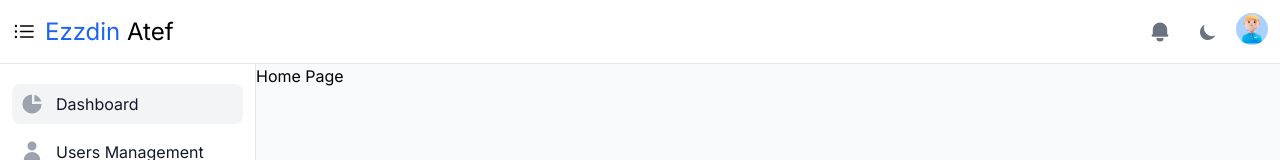
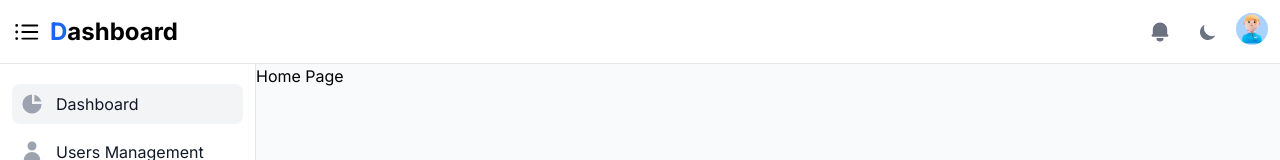
Before and after one commit to ezzdin-atef/ultimate-dashboard-kit, a React (Vite) app: page /manage in a window 1280 px wide. Shown: the top 160 px of the page. Built offline with nearby package versions, Linux system fonts and the light colour scheme.

Commit message:
fix: sidebar wraping whitespace

```diff
--- a/src/components/forms/FormBuilder.tsx
+++ /dev/null
@@ -1,5 +0,0 @@
-import React from "react";
-
-export default function FormBuilder() {
-  return <div>FormBuilder</div>;
-}
--- a/src/components/layout/Sidebar/Item.tsx
+++ b/src/components/layout/Sidebar/Item.tsx
@@ -14,7 +14,7 @@ export default function Item({ name, icon, link }: TSidebarItem) {
         to={link}
         className={({ isActive }) =>
           clsx({
-            "flex items-center p-2 text-base font-normal text-gray-900 rounded-lg dark:text-white hover:bg-gray-100 dark:hover:bg-gray-700 group":
+            "flex items-center p-2 text-base font-normal text-gray-900 rounded-lg dark:text-white hover:bg-gray-100 dark:hover:bg-gray-700 group whitespace-nowrap":
               true,
             "bg-gray-100 dark:bg-gray-700": isActive,
           })
--- a/src/components/layout/TopNav/index.tsx
+++ b/src/components/layout/TopNav/index.tsx
@@ -15,11 +15,11 @@ export default function TopNav() {
           <img src="/icons/bars.svg" alt="bars-menu" width={25} />
         </button>
         <button className="hidden md:block cursor-pointer" onClick={() => dispatch(toggleCollapse())}>
-          <img src="/icons/list-bullet.svg" alt="bars-menu" width={25} />
+          <img src="/icons/list-bullet.svg" alt="bars-menu" width={30} />
         </button>
 
-        <h1 className="text-2xl font-normal">
-          <span className="text-blue-600">Ezzdin</span> Atef
+        <h1 className="text-2xl font-bold">
+          <span className="text-blue-600">D</span>ashboard
         </h1>
       </div>
       <div className="flex items-center gap-2">
```
